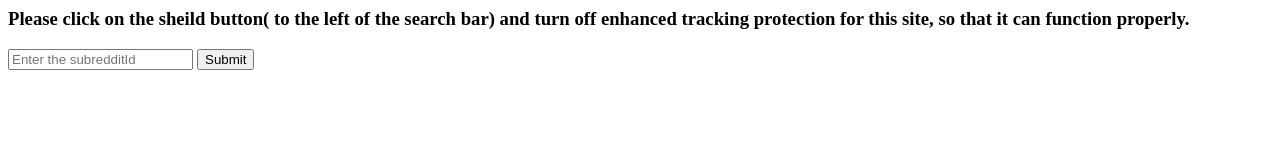
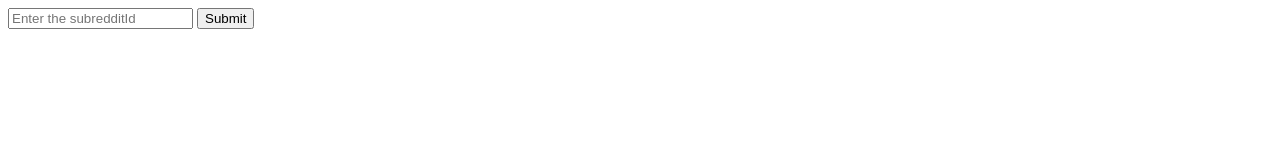
Before and after one commit to marvelmaniac/marvelmaniac.github.io, a plain HTML site: page index.html in a window 1280 px wide. Drawn offline with Linux system fonts and the light colour scheme.

Commit message:
Update index.html

```diff
--- a/index.html
+++ b/index.html
@@ -1,6 +1,5 @@
 <html>
   <body>
-    <h3> Please click on the sheild button( to the left of the search bar) and turn off enhanced tracking protection for this site, so that it can function properly. </h3>
     <input type="text" id="installationIdInput" placeholder="Enter the subredditId">
     <button onclick="fetchData()">Submit</button>
     <div id="resultMessage"></div>
```
